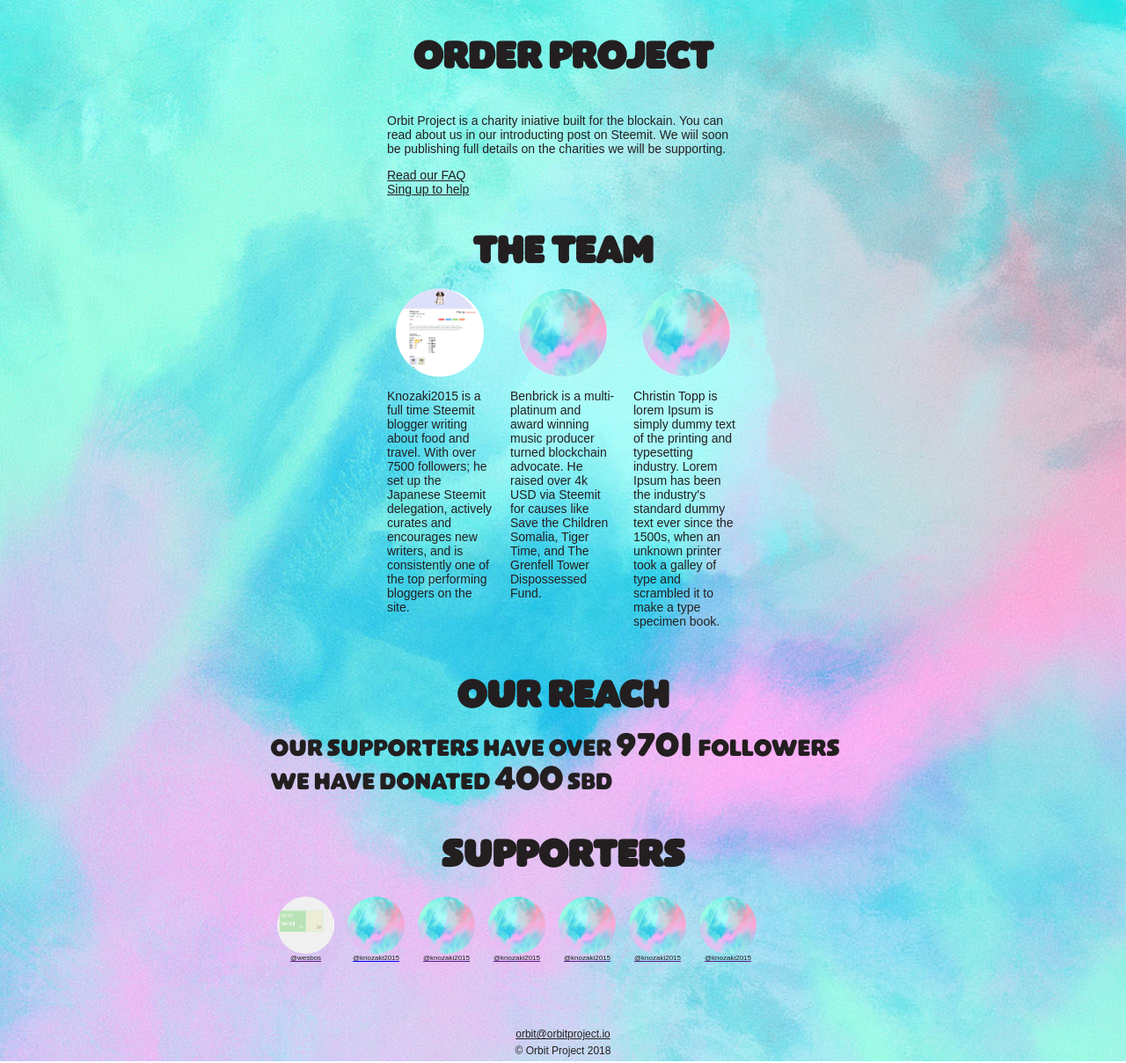
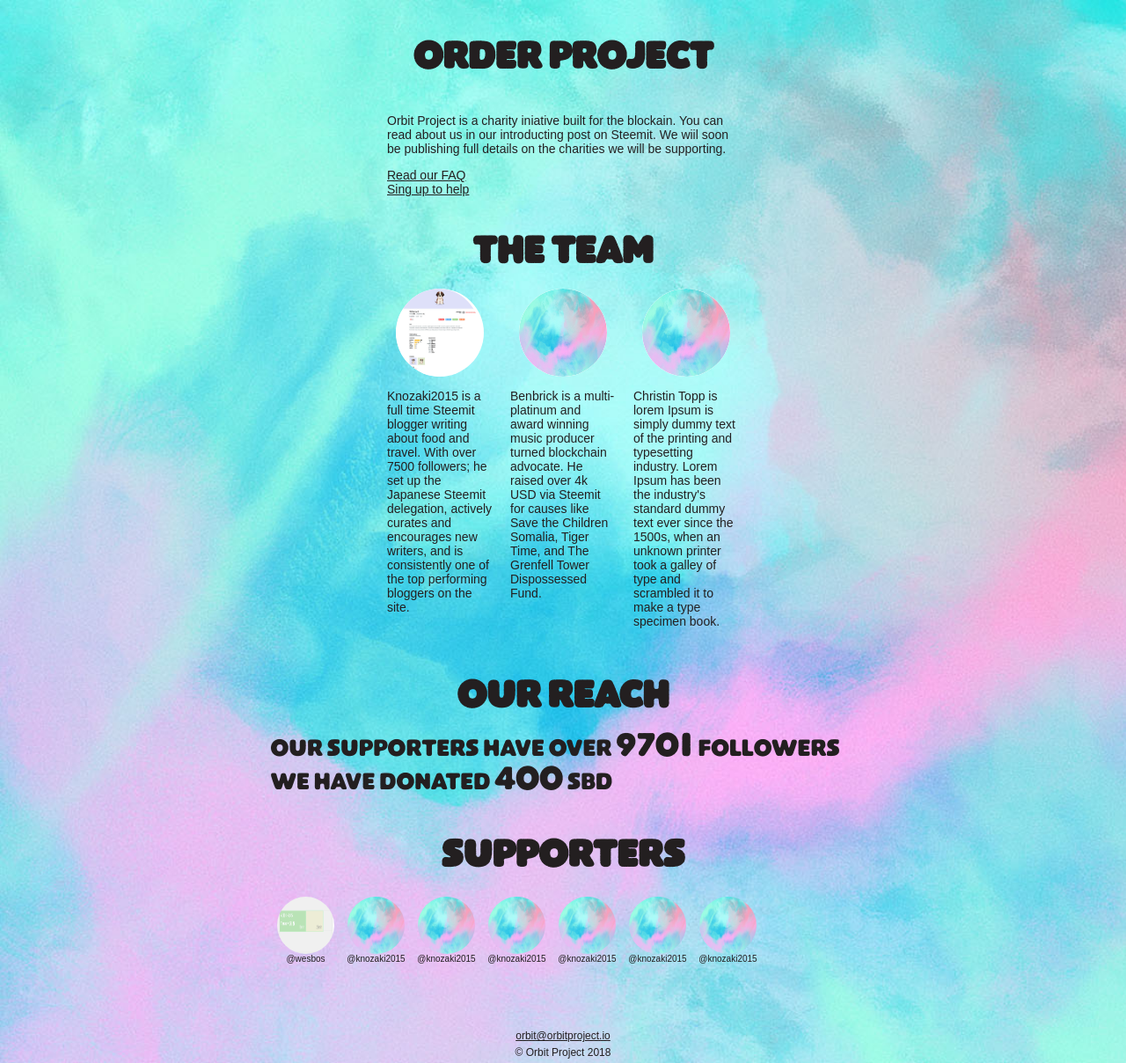
Before and after one commit to orbitprojectcharity/orbitproject, a Jekyll site: the page built from index.html, in a window 1280 px wide. Shown: the whole page at 88% size. Built offline with Jekyll 4.4.1, drawn with Linux system fonts in a browser that asks for light colours.

Commit message:
some style fixes

```diff
--- a/_sass/_main-style.scss
+++ b/_sass/_main-style.scss
@@ -100,6 +100,7 @@
 		padding-bottom: 50px;
 		display: flex;
 		flex-wrap: wrap;
+
 		li{
 		    flex: 1 0 70px;
 			max-width: 70px;
@@ -119,9 +120,12 @@
   				}
 		    }
 		    .items-member{
-		    	font-size: 8px;
+		    	font-size: 10px;
 		    	color: $base-text-color;
 		    }
+		}
+		a{
+			text-decoration: none;
 		}
 	}
 }
```
